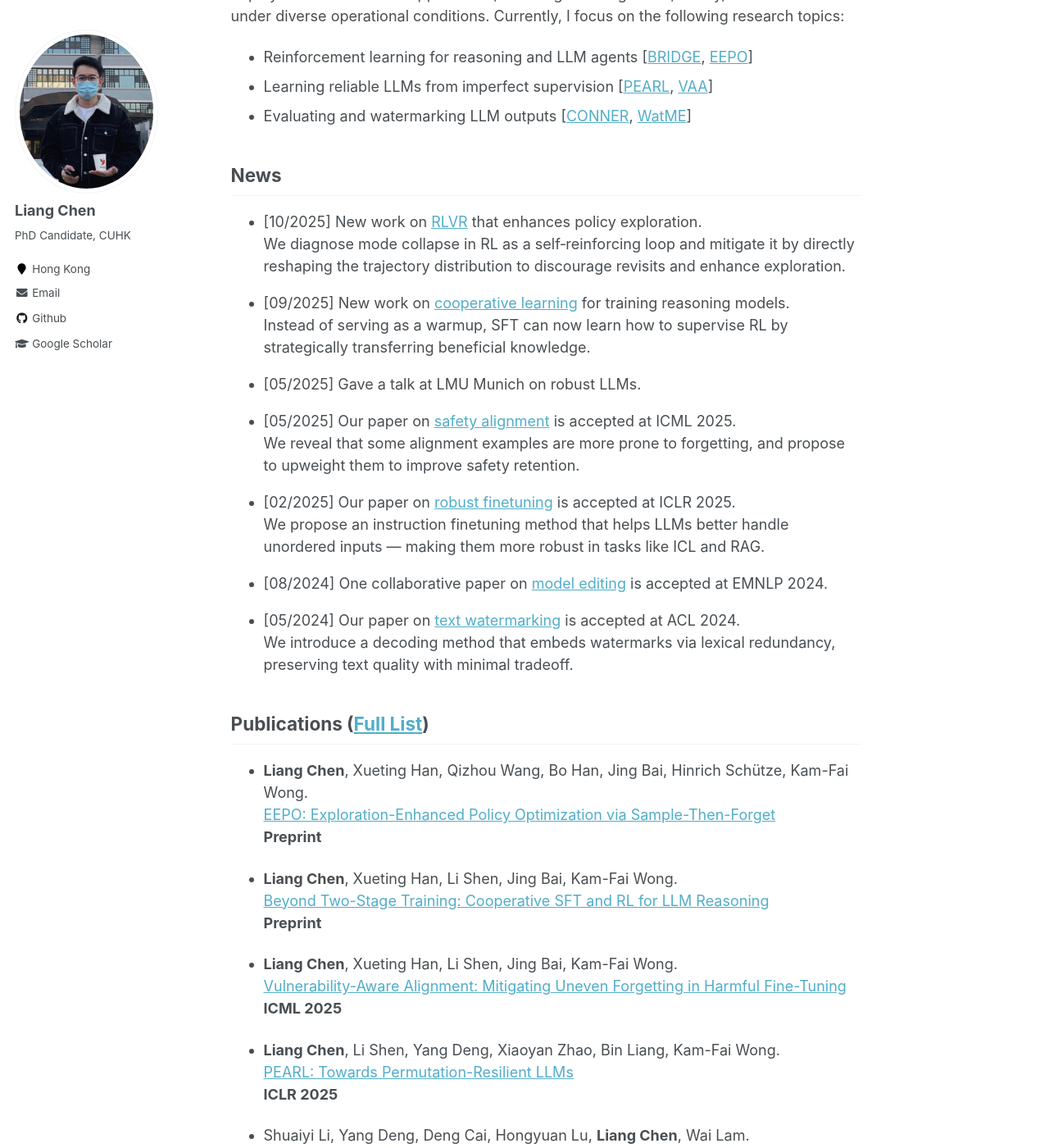
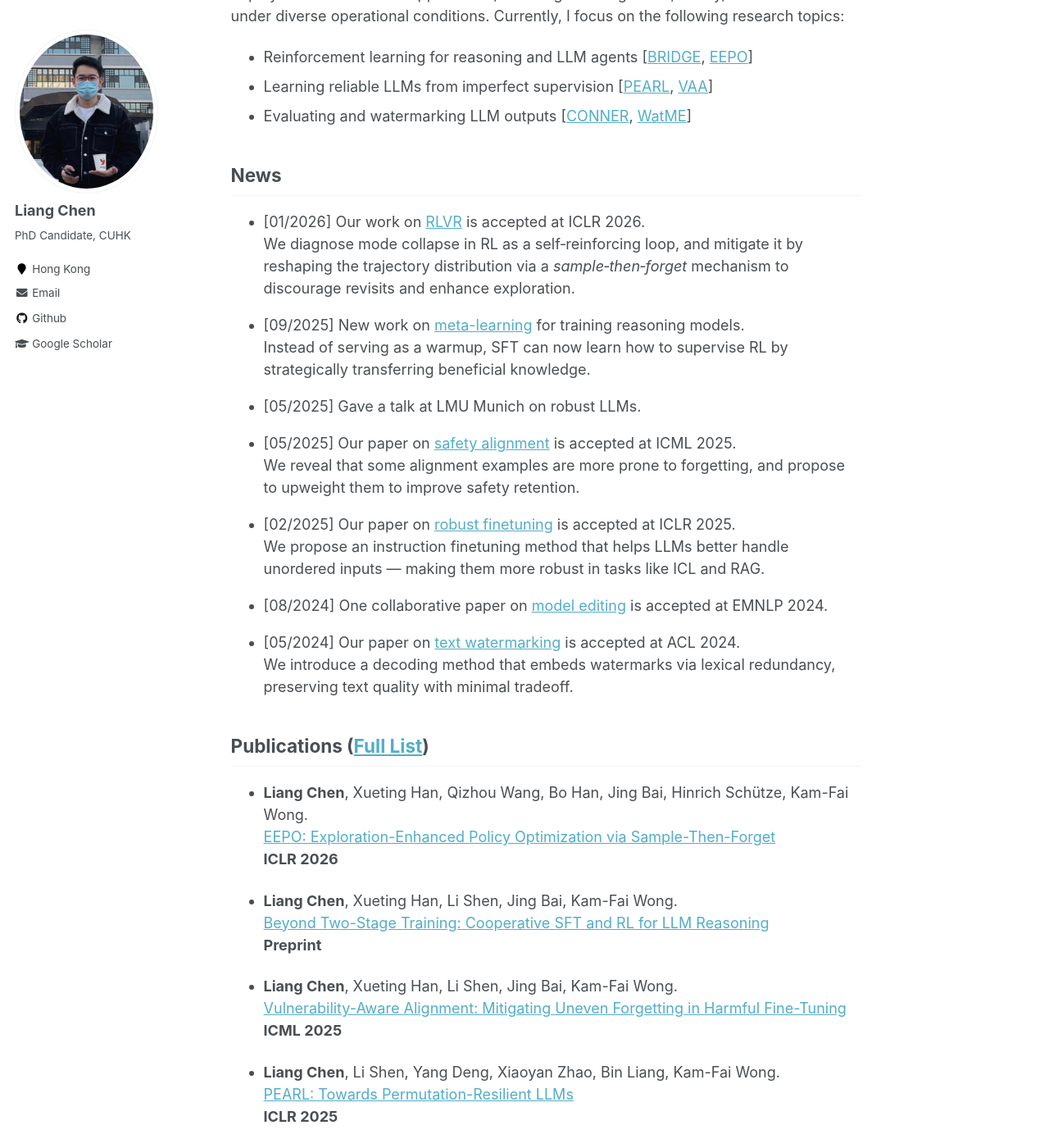
Before and after one commit to ChanLiang/ChanLiang.github.io, a Jekyll site: the page built from _pages/about.md, in a window 1280 px wide and 1400 px high, scrolled down 421 px. Shown: the whole window at 82% size. Built offline with Jekyll 4.4.1, drawn with Linux system fonts in a browser that asks for light colours.

Commit message:
Update about.md

```diff
--- a/_pages/about.md
+++ b/_pages/about.md
@@ -45,12 +45,12 @@ He is dedicated to enhancing the reliability of LLMs across four dimensions:
 
 ## News
 
-- [10/2025] New work on [RLVR](https://arxiv.org/abs/2510.05837) that enhances policy exploration.
-  <!-- A sample-then-forget rollout mechanism that discourages revisits and promotes exploration by temporarily suppressing recent trajectories.   -->
-  We diagnose mode collapse in RL as a self‑reinforcing loop and mitigate it by directly reshaping the trajectory distribution to discourage revisits and enhance exploration.
+
+- [01/2026] Our work on [RLVR](https://arxiv.org/abs/2510.05837) is accepted at ICLR 2026.
+  We diagnose mode collapse in RL as a self‑reinforcing loop, and mitigate it by reshaping the trajectory distribution via a *sample‑then‑forget* mechanism to discourage revisits and enhance exploration.
 
 <!-- - [09/2025] [New preprint](/talks/bridge.pdf): Cooperative SFT–RL for training advanced reasoning models.   -->
-- [09/2025] New work on [cooperative learning](https://arxiv.org/abs/2509.06948) for training reasoning models.
+- [09/2025] New work on [meta-learning](https://arxiv.org/abs/2509.06948) for training reasoning models.
 <!-- - [09/2025] [New preprint](/talks/bridge.pdf): Cooperative SFT–RL for training advanced reasoning models.   -->
   <!-- We enable RL to meta-learn from SFT signals, selectively incorporating beneficial knowledge to achieve superior reasoning performance. -->
   <!-- Now the SFT can meta-learn how to supervise RL, selectively teaching beneficial knowledge to achieve superior reasoning performance. -->
@@ -104,7 +104,7 @@ He is dedicated to enhancing the reliability of LLMs across four dimensions:
 
 - **Liang Chen**, Xueting Han, Qizhou Wang, Bo Han, Jing Bai, Hinrich Schütze, Kam-Fai Wong.
   [EEPO: Exploration-Enhanced Policy Optimization via Sample-Then-Forget](https://arxiv.org/abs/2510.05837)
-  **Preprint**
+  **ICLR 2026**
 
 - **Liang Chen**, Xueting Han, Li Shen, Jing Bai, Kam-Fai Wong.
   [Beyond Two-Stage Training: Cooperative SFT and RL for LLM Reasoning](https://arxiv.org/abs/2509.06948)
```
